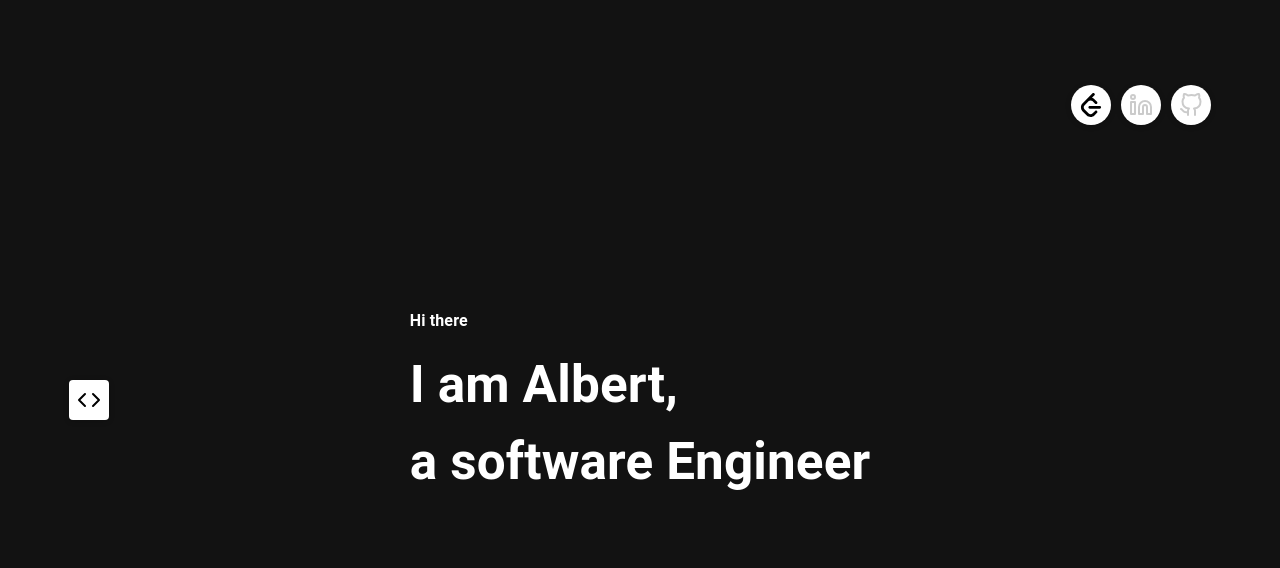
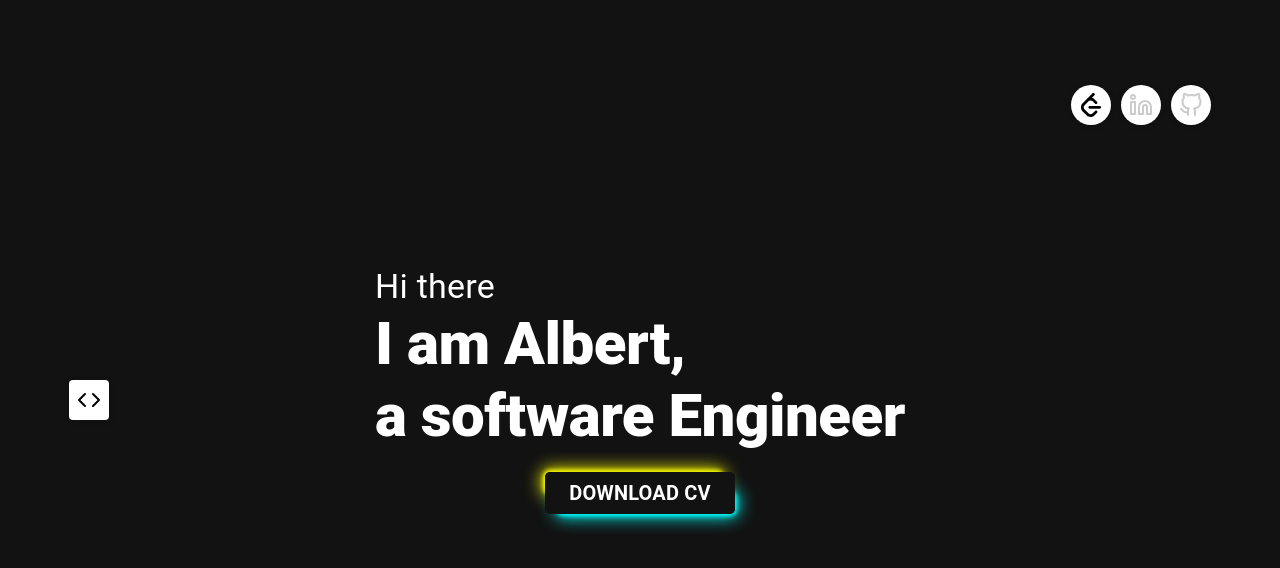
Before and after one commit to sr-albert/albert, a React (Vite) app: page / in a window 1280 px wide. Shown: the top 568 px of the page. Built offline with nearby package versions, Linux system fonts and the light colour scheme; no server answers.

Commit message:
feat: download CV

```diff
--- /dev/null
+++ b/src/components/GlowingBr/Glowing.style.scss
@@ -0,0 +1,252 @@
+.wrapper {
+  position: relative;
+  height: fit-content;
+  display: -webkit-box;
+  display: -ms-flexbox;
+  display: flex;
+  -ms-flex-wrap: wrap;
+  flex-wrap: wrap;
+  -webkit-box-pack: center;
+  -ms-flex-pack: center;
+  justify-content: center;
+  -webkit-box-align: center;
+  -ms-flex-align: center;
+  align-items: center;
+  overflow: hidden;
+}
+
+.glowing-container {
+  position: relative;
+  margin: 20px;
+  background-color: transparent;
+}
+
+.glowing-container::before {
+  content: "";
+  position: absolute;
+  left: 0;
+  top: 0;
+  width: 50%;
+  height: 50%;
+  -webkit-box-shadow: 0 0 17px 3px #ffff01, 0 0 4px 2px #ffff01;
+  box-shadow: 0 0 17px 3px #ffff01, 0 0 4px 2px #ffff01;
+  z-index: -1;
+  -webkit-animation-name: half-yellow-shadow;
+  animation-name: half-yellow-shadow;
+  -webkit-animation-timing-function: ease;
+  animation-timing-function: ease;
+  -webkit-animation-duration: 5s;
+  animation-duration: 5s;
+  -webkit-animation-iteration-count: infinite;
+  animation-iteration-count: infinite;
+  border-radius: 5px;
+  -webkit-border-radius: 5px;
+  -moz-border-radius: 5px;
+  -ms-border-radius: 5px;
+  -o-border-radius: 5px;
+}
+
+.glowing-container::after {
+  content: "";
+  position: absolute;
+  right: 0;
+  bottom: 0;
+  width: 50%;
+  height: 50%;
+  -webkit-box-shadow: 0 0 17px 3px #0ff, 0 0 4px 2px #0ff;
+  box-shadow: 0 0 17px 3px #0ff, 0 0 4px 2px #0ff;
+  z-index: -1;
+  -webkit-animation-name: half-cyan-shadow;
+  animation-name: half-cyan-shadow;
+  -webkit-animation-timing-function: ease;
+  animation-timing-function: ease;
+  -webkit-animation-duration: 5s;
+  animation-duration: 5s;
+  -webkit-animation-iteration-count: infinite;
+  animation-iteration-count: infinite;
+  border-radius: 5px;
+  -webkit-border-radius: 5px;
+  -moz-border-radius: 5px;
+  -ms-border-radius: 5px;
+  -o-border-radius: 5px;
+}
+
+@-webkit-keyframes half-yellow-shadow {
+  0% {
+    top: 0;
+    left: 0;
+    height: 50%;
+    width: 50%;
+  }
+  16.66% {
+    top: 0;
+    left: 0;
+    height: 50%;
+    width: 100%;
+  }
+  32.32% {
+    top: 0;
+    left: 50%;
+    height: 50%;
+    width: 50%;
+  }
+  49.98% {
+    top: 50%;
+    left: 50%;
+    height: 50%;
+    width: 50%;
+  }
+  66.64% {
+    top: 50%;
+    left: 0;
+    height: 50%;
+    width: 100%;
+  }
+  83.3% {
+    top: 50%;
+    left: 0;
+    height: 50%;
+    width: 50%;
+  }
+  100% {
+    top: 0;
+    left: 0;
+    height: 50%;
+    width: 50%;
+  }
+}
+
+@keyframes half-yellow-shadow {
+  0% {
+    top: 0;
+    left: 0;
+    height: 50%;
+    width: 50%;
+  }
+  16.66% {
+    top: 0;
+    left: 0;
+    height: 50%;
+    width: 100%;
+  }
+  32.32% {
+    top: 0;
+    left: 50%;
+    height: 50%;
+    width: 50%;
+  }
+  49.98% {
+    top: 50%;
+    left: 50%;
+    height: 50%;
+    width: 50%;
+  }
+  66.64% {
+    top: 50%;
+    left: 0;
+    height: 50%;
+    width: 100%;
+  }
+  83.3% {
+    top: 50%;
+    left: 0;
+    height: 50%;
+    width: 50%;
+  }
+  100% {
+    top: 0;
+    left: 0;
+    height: 50%;
+    width: 50%;
+  }
+}
+
+@-webkit-keyframes half-cyan-shadow {
+  0% {
+    bottom: 0;
+    right: 0;
+    height: 50%;
+    width: 50%;
+  }
+  16.66% {
+    bottom: 0;
+    right: 0;
+    height: 50%;
+    width: 100%;
+  }
+  32.32% {
+    bottom: 0;
+    right: 50%;
+    height: 50%;
+    width: 50%;
+  }
+  49.98% {
+    bottom: 50%;
+    right: 50%;
+    height: 50%;
+    width: 50%;
+  }
+  66.64% {
+    bottom: 50%;
+    right: 0;
+    height: 50%;
+    width: 100%;
+  }
+  83.3% {
+    bottom: 50%;
+    right: 0;
+    height: 50%;
+    width: 50%;
+  }
+  100% {
+    bottom: 0;
+    right: 0;
+    height: 50%;
+    width: 50%;
+  }
+}
+
+@keyframes half-cyan-shadow {
+  0% {
+    bottom: 0;
+    right: 0;
+    height: 50%;
+    width: 50%;
+  }
+  16.66% {
+    bottom: 0;
+    right: 0;
+    height: 50%;
+    width: 100%;
+  }
+  32.32% {
+    bottom: 0;
+    right: 50%;
+    height: 50%;
+    width: 50%;
+  }
+  49.98% {
+    bottom: 50%;
+    right: 50%;
+    height: 50%;
+    width: 50%;
+  }
+  66.64% {
+    bottom: 50%;
+    right: 0;
+    height: 50%;
+    width: 100%;
+  }
+  83.3% {
+    bottom: 50%;
+    right: 0;
+    height: 50%;
+    width: 50%;
+  }
+  100% {
+    bottom: 0;
+    right: 0;
+    height: 50%;
+    width: 50%;
+  }
+}
--- /dev/null
+++ b/src/components/GlowingBr/GlowingBr.tsx
@@ -0,0 +1,41 @@
+/**
+ * @credits Glowing animated background by @VikramSansare
+ * @see https://codepen.io/vikram-sansare/pen/ExVzZwv
+ */
+
+import { Container, ContainerProps, useTheme } from "@mui/material";
+
+import React, { forwardRef } from "react"; // Add missing import statement
+import "./Glowing.style.scss";
+
+interface Props extends ContainerProps {
+  children: React.ReactNode;
+}
+
+const GlowingBackground = forwardRef<HTMLDivElement, Props>(
+  ({ children, ...props }: Props, ref) => {
+    const theme = useTheme();
+    return (
+      <Container className="wrapper" ref={ref} {...props}>
+        <Container className="glowing-container" disableGutters>
+          <Container
+            ref={ref}
+            {...props}
+            sx={{
+              borderRadius: "5px",
+              padding: "5px",
+              background:
+                theme.palette.mode === "dark"
+                  ? theme.palette.primary.dark
+                  : theme.palette.primary.light,
+            }}
+          >
+            {children}
+          </Container>
+        </Container>
+      </Container>
+    );
+  }
+);
+
+export default GlowingBackground;
--- /dev/null
+++ b/src/components/OpenWork/OpenWork.tsx
@@ -0,0 +1,27 @@
+import { Typography } from "@mui/material";
+import GlowingBackground from "../GlowingBr/GlowingBr";
+
+export default function OpenWork() {
+  return (
+    <GlowingBackground
+      // onClick={handleDownload}
+      sx={{
+        cursor: "pointer",
+        width: "fit-content",
+      }}
+    >
+      <Typography
+        variant="h6"
+        fontWeight="600"
+        component="a"
+        href={"/tamnguyen-fullstack.pdf"}
+        target="_blank"
+        sx={{
+          color: "inherit",
+        }}
+      >
+        DOWNLOAD CV
+      </Typography>
+    </GlowingBackground>
+  );
+}
--- /dev/null
+++ b/src/components/OpenWork/index.tsx
@@ -0,0 +1,3 @@
+import OpenWork from "./OpenWork";
+
+export default OpenWork;
--- /dev/null
+++ b/src/layouts/app.layout.tsx
@@ -0,0 +1 @@
+export default function AppLayout() {}
--- a/src/pages/Home/Home.tsx
+++ b/src/pages/Home/Home.tsx
@@ -1,13 +1,21 @@
 import { ActionBar, ActionBarSocial } from "@/views";
 import "./Home.scss";
+import OpenWork from "@/components/OpenWork";
+import { Typography } from "@mui/material";
 
 export default function Home() {
   return (
     <div id="home">
       <section id="home-intro" className="force-center">
         <span>
-          <h4>Hi there</h4>
-          <h1>I am Albert,</h1> <h1> a software Engineer</h1>
+          <Typography variant="h4">Hi there</Typography>
+          <Typography variant="h2" fontWeight={800}>
+            I am Albert,
+          </Typography>
+          <Typography variant="h2" fontWeight={800}>
+            a software Engineer
+          </Typography>
+          <OpenWork />
         </span>
       </section>
 
```
Also changed, not shown: 1 other file (tests, documents, lock files or other folders).
